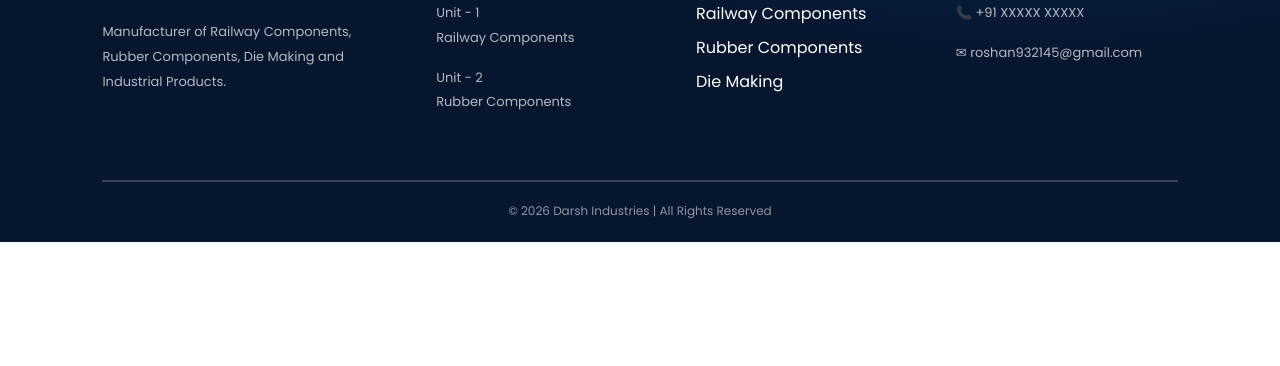
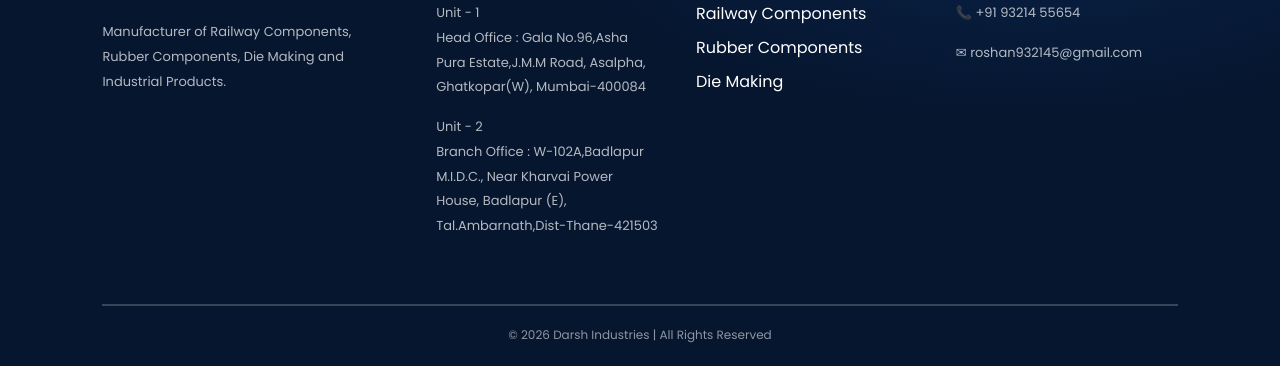
Before and after one commit to rs2344566-source/darshindustries, a website: page public/html/gallery.html in a window 1280 px wide. Shown: the part 3256-3622 px from the top of the page. Before the commit the page ends 3498 px from the top, so only its background shows below. Drawn offline with Linux system fonts and the light colour scheme.

Commit message:
Update gallery.html

```diff
--- a/public/html/gallery.html
+++ b/public/html/gallery.html
@@ -303,13 +303,17 @@ Industrial Units
 
 <p>
 Unit - 1<br>
-Railway Components
+Head Office : Gala No.96,Asha Pura
+Estate,J.M.M Road, Asalpha,
+Ghatkopar(W), Mumbai-400084
 </p>
 
 
 <p>
 Unit - 2<br>
-Rubber Components
+Branch Office : W-102A,Badlapur M.I.D.C.,
+Near Kharvai Power House, Badlapur (E),
+Tal.Ambarnath,Dist-Thane-421503
 </p>
 
 
@@ -351,7 +355,7 @@ Contact
 
 
 <p>
-📞 +91 XXXXX XXXXX
+📞 +91 93214 55654
 </p>
 
 
```
